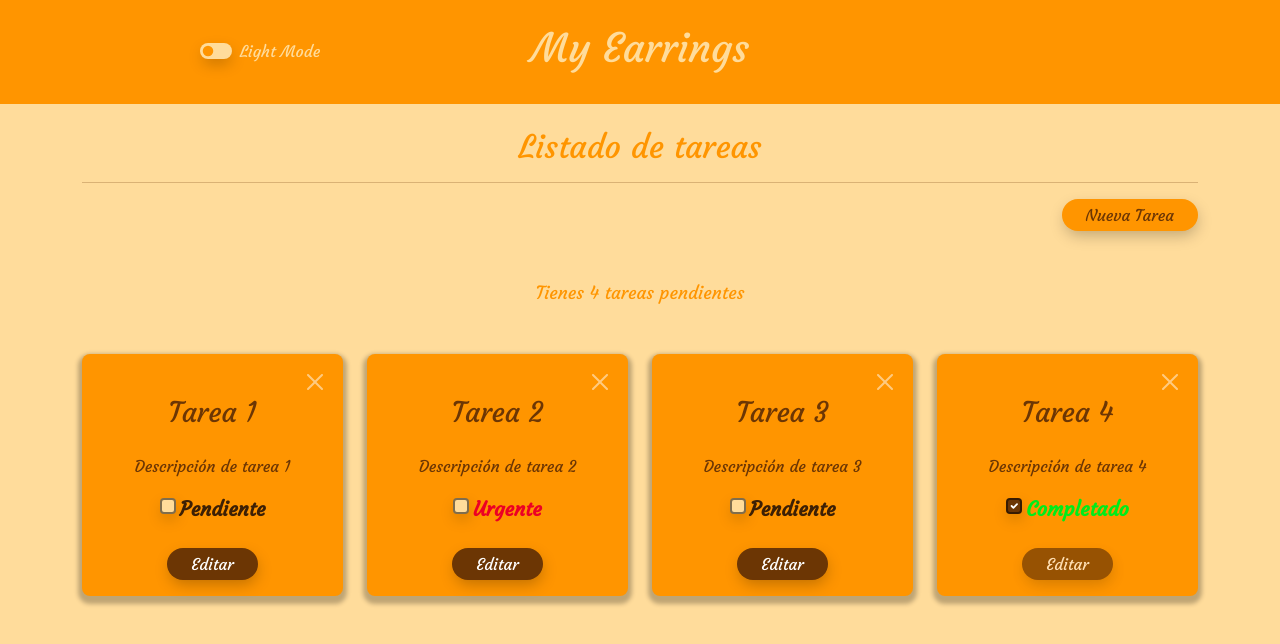
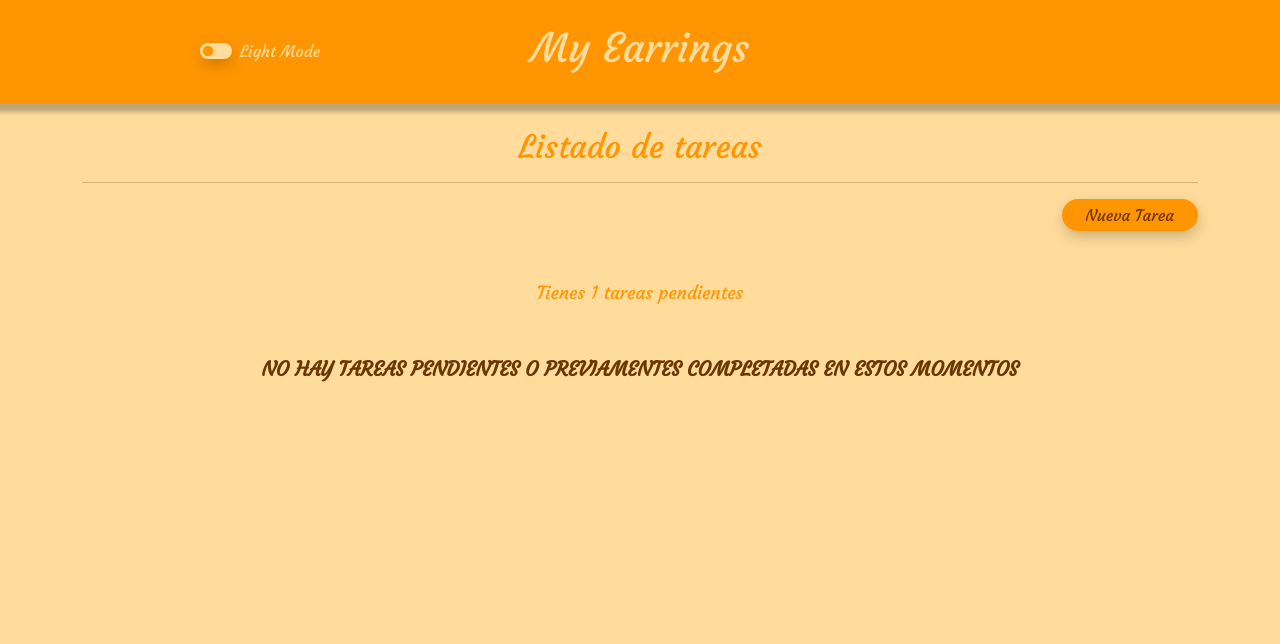
Before and after one commit to KhrisSalazar98/myEarrings, a React (Create React App) app: page / in a window 1280 px wide. Shown: the top 644 px of the page. Built offline with nearby package versions, Linux system fonts and the light colour scheme.

Commit message:
Queda pendiente el conteo de tareas por realizar

```diff
--- a/src/App.jsx
+++ b/src/App.jsx
@@ -44,7 +44,7 @@ function App() {
   return (
     <>
       <Header selector={selector}  />
-      <Contenido selectorTasks={selectorTasks} />
+      <Contenido selector={selector} selectorTasks={selectorTasks} />
     </>
   );
 }
--- a/src/components/Contenido.jsx
+++ b/src/components/Contenido.jsx
@@ -1,6 +1,6 @@
 import React from 'react';
 
-const Contenido = ({selectorTasks}) => {
+const Contenido = ({selector, selectorTasks}) => {
 
     return (
         <main>
@@ -16,8 +16,12 @@ const Contenido = ({selectorTasks}) => {
 
                 <p className='txt_pendientes fs_18 mt-5 text-center'>Tienes {selectorTasks.length} tareas pendientes</p>
 
-                <div className="row mt-5">
-                    {selectorTasks.map((task) => (
+                <div className="row mt-5 pb-5">
+
+
+                    {selectorTasks.length > 1 && (
+
+                        selectorTasks.map((task) => (
                             <div key={task.id} className="col-12 col-sm-12 col-md-4 col-lg-3">
                                 <div className='sombra mb-3 p-3 rounded-3'>
 
@@ -53,7 +57,15 @@ const Contenido = ({selectorTasks}) => {
 
                                 </div>
                             </div>
-                    ))}
+                        ))
+                    )}
+
+                    {selectorTasks.length <= 1 && (
+
+                        <div className='col-12 col-sm-12 fs_20'><p className={`${selector.mode === "Light" ? "color_dark_1" : "color_light_2"} text-center`}><strong>NO HAY TAREAS PENDIENTES O PREVIAMENTES COMPLETADAS EN ESTOS MOMENTOS</strong></p></div>
+                    )}
+
+
                 </div>
             </div>
         </main>
--- a/src/components/Header.jsx
+++ b/src/components/Header.jsx
@@ -13,7 +13,7 @@ const Header = ({selector}) => {
 
 
     return (
-        <header>
+        <header className='sombra'>
             <div className='container'>
                 <div className="row">
                     <div className="col-12 col-sm-12 col-lg-4 d-flex justify-content-center align-items-center">
--- a/src/features/tasks/taskSlice.js
+++ b/src/features/tasks/taskSlice.js
@@ -13,24 +13,24 @@ const initialState = [
         description: "Descripción de tarea 1",
         status: 0,
     },
-    {
-        id: "2",
-        name: "Tarea 2",
-        description: "Descripción de tarea 2",
-        status: 1,
-    },
-    {
-        id: "3",
-        name: "Tarea 3",
-        description: "Descripción de tarea 3",
-        status: 0,
-    },
-    {
-        id: "4",
-        name: "Tarea 4",
-        description: "Descripción de tarea 4",
-        status: 2,
-    },
+    // {
+    //     id: "2",
+    //     name: "Tarea 2",
+    //     description: "Descripción de tarea 2",
+    //     status: 1,
+    // },
+    // {
+    //     id: "3",
+    //     name: "Tarea 3",
+    //     description: "Descripción de tarea 3",
+    //     status: 0,
+    // },
+    // {
+    //     id: "4",
+    //     name: "Tarea 4",
+    //     description: "Descripción de tarea 4",
+    //     status: 2,
+    // },
 
 ];
 
--- a/src/sass/components/_contenido.scss
+++ b/src/sass/components/_contenido.scss
@@ -1,5 +1,13 @@
 body {
     font-family: $family;
+}
+
+.color_dark_1 {
+    color: $color_dark_principal;
+}
+
+.color_light_2 {
+    color: $color_ligth_secundario;
 }
 
 .form_check_box > .form-check-input {
@@ -115,6 +123,7 @@ body {
                             }
                         }
                     }
+
                 }
 
             }
```
Lines whose indentation alone changed are shown as unchanged.
